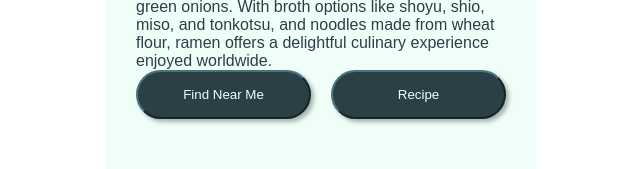
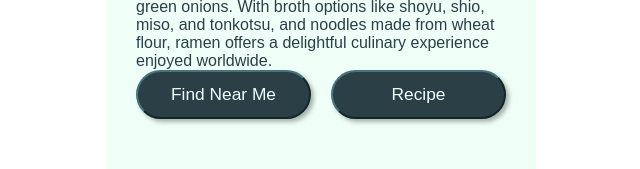
Before and after one commit to Aiwen5/Pine, a Next.js app: page /description in a window 1280 px wide. Shown: the part 472-641 px from the top of the page, without its empty margins (319-959 px from the left). Built offline with nearby package versions, Linux system fonts and the light colour scheme.

Commit message:
adding font size to buttons

```diff
--- a/components/Button/Button.module.css
+++ b/components/Button/Button.module.css
@@ -6,6 +6,7 @@
     color: var(--bg);
     border-color: var(--secondary);
     box-shadow: 3px 3px 4px rgba(0, 0, 0, 0.3);
+    font-size: var(--font-body-bold-size);
 }
 
 .button:active {
```
